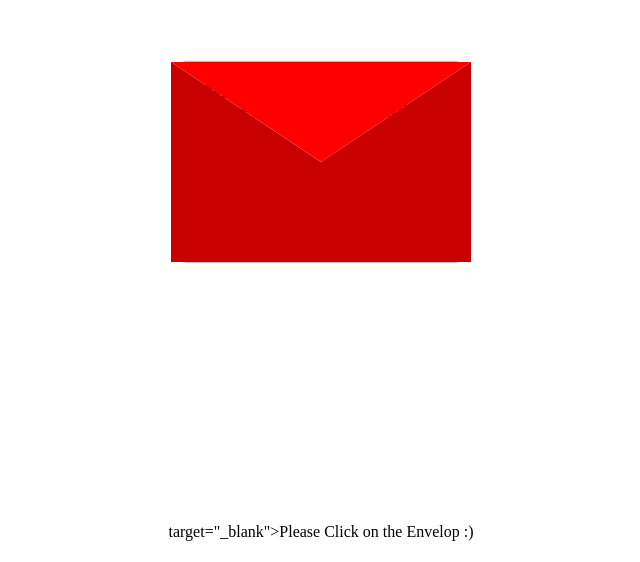
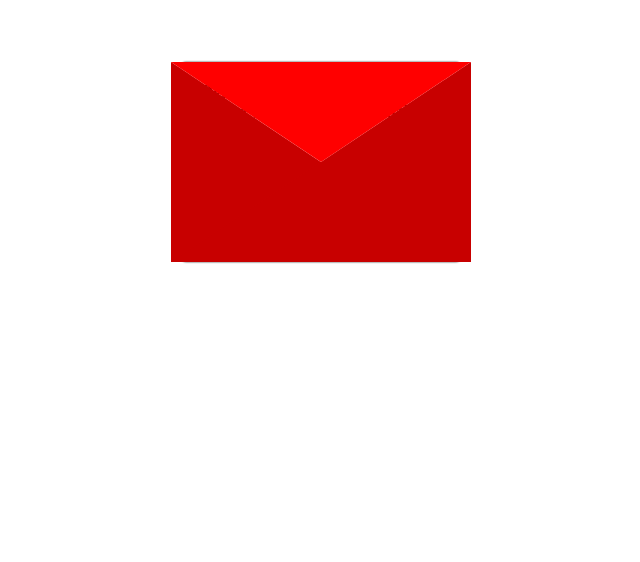
Before and after one commit to 123anubhav/happy-birthday-prateek-bhaiya, a plain HTML site: page index.html in a window 1280 px wide. Shown: the part 238-800 px from the top of the page, without its empty margins (319-959 px from the left). Drawn offline with Linux system fonts and the light colour scheme.

Commit message:
Update index.html
1

```diff
--- a/index.html
+++ b/index.html
@@ -1,6 +1,3 @@
-<!-- Created by Anubhav -->
-
-<!-- created by : Anubhav -->
 
 <!DOCTYPE html>
 <html lang="en">
@@ -127,8 +124,8 @@
   </div>
 <!-- markup for youtube link (starts) -->
   <div class="yt">
-  <!--  <a href="https://123anubhav.github.io/Happy-birthday-Manoj-Kuldeep-Mam/" -->
-     target="_blank">Please Click on the Envelop :) </a>
+  <!--  <a href="https://123anubhav.github.io/Happy-birthday/" -->
+     <!--target="_blank">Please Click on the Envelop :) </a>-->
   </div>
 <!-- markup for youtube link (ends) -->
 </body>
```
